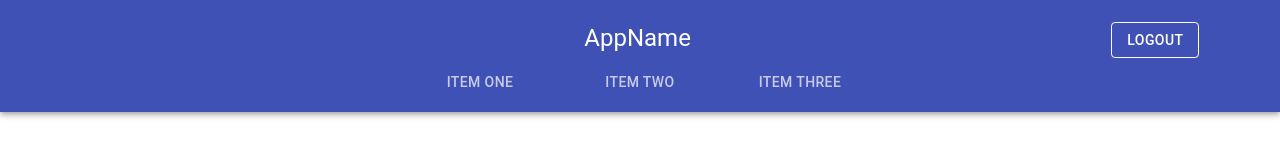
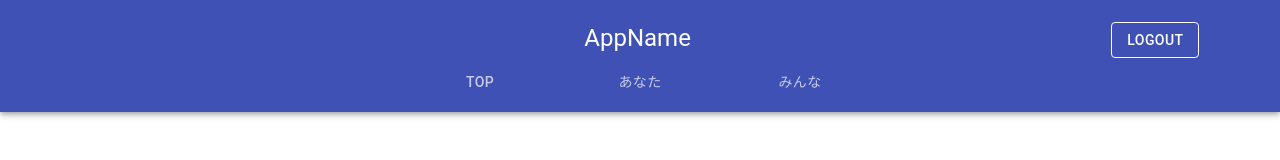
Before and after one commit to punipuni21/HackU_team1, a React (Create React App) app in the folder hacku-team1/: page / in a window 1280 px wide. Shown: the top 160 px of the page. Built offline with nearby package versions, Linux system fonts and the light colour scheme.

Commit message:
Atomic designに倣ってパーツ毎に分ける

```diff
--- /dev/null
+++ b/hacku-team1/src/components/atoms/outlineButton.tsx
@@ -0,0 +1,17 @@
+import React from 'react';
+import Button from '@material-ui/core/Button';
+
+type Props = {
+    className: string;
+    label: string;
+}
+
+const OutlineButton: React.FC<Props> = ({ className, label }) => {
+  return (
+    <Button variant='outlined' className={ className }>
+      {label}
+    </Button>
+  )
+}
+
+export default OutlineButton
--- /dev/null
+++ b/hacku-team1/src/components/atoms/sectionTab.tsx
@@ -0,0 +1,14 @@
+import React from 'react';
+import Tab from '@material-ui/core/Tab';
+
+type Props = {
+  label: string;
+}
+
+const SectionTab: React.FC<Props> = ({ label }) => {
+  return (
+    <Tab label={label} />
+  )
+}
+
+export default SectionTab
--- /dev/null
+++ b/hacku-team1/src/components/molecules/appName.tsx
@@ -0,0 +1,16 @@
+import React from 'react';
+import Typography from '@material-ui/core/Typography';
+
+type Props = {
+  className: string;
+}
+
+const AppName: React.FC<Props> = ({ className }) => {
+  return (
+    <Typography className={className} variant="h5" noWrap>
+      AppName
+    </Typography>
+  )
+}
+
+export default AppName;
--- /dev/null
+++ b/hacku-team1/src/components/molecules/logoutButton.tsx
@@ -0,0 +1,17 @@
+import React from 'react';
+import OutlineButton from '../atoms/outlineButton'
+
+type Props = {
+  className: string;
+}
+
+const LogoutButton: React.FC<Props> = ({ className }) => {
+  return (
+    <OutlineButton
+      className={className}
+      label='Logout'
+    />
+  )
+}
+
+export default LogoutButton
--- /dev/null
+++ b/hacku-team1/src/components/molecules/sectionBar.tsx
@@ -0,0 +1,16 @@
+import React from 'react';
+import Tabs from '@material-ui/core/Tabs';
+
+import SectionTab from '../atoms/sectionTab';
+
+const SectionBar: React.FC = () => {
+  return (
+    <Tabs>
+      <SectionTab label="Top" />
+      <SectionTab label="あなた" />
+      <SectionTab label="みんな" />
+    </Tabs>
+  )
+}
+
+export default SectionBar
--- a/hacku-team1/src/components/organisms/navbar.tsx
+++ b/hacku-team1/src/components/organisms/navbar.tsx
@@ -2,11 +2,11 @@ import React from 'react';
 import { makeStyles } from '@material-ui/core/styles';
 import AppBar from '@material-ui/core/AppBar';
 import Toolbar from '@material-ui/core/Toolbar';
-import Typography from '@material-ui/core/Typography';
-import Button from '@material-ui/core/Button';
 import Grid from '@material-ui/core/Grid';
-import Tabs from '@material-ui/core/Tabs';
-import Tab from '@material-ui/core/Tab';
+
+import AppName from '../molecules/appName';
+import LogoutButton from '../molecules/logoutButton';
+import SectionBar from '../molecules/sectionBar';
 
 const useStyles = makeStyles((theme) => ({
     root: {
@@ -44,19 +44,13 @@ const NavBar: React.FC = () => {
           <Toolbar className={classes.toolbar}>
             <Grid container spacing={3}>
               <Grid item xs={10}>
-                <Typography className={classes.title} variant="h5" noWrap>
-                  AppName
-                </Typography>
+                <AppName className={classes.title} />
               </Grid>
               <Grid item xs={2}>
-                <Button variant="outlined" className={classes.logoutButton}>Logout</Button>
+                <LogoutButton className={classes.logoutButton} />
               </Grid>
             </Grid>
-            <Tabs aria-label="simple tabs example">
-              <Tab label="Item One" />
-              <Tab label="Item Two" />
-              <Tab label="Item Three" />
-            </Tabs>
+            <SectionBar />
           </Toolbar>
         </AppBar>
       </div>
```
Also changed, not shown: 2 other files (tests, documents, lock files or other folders).
